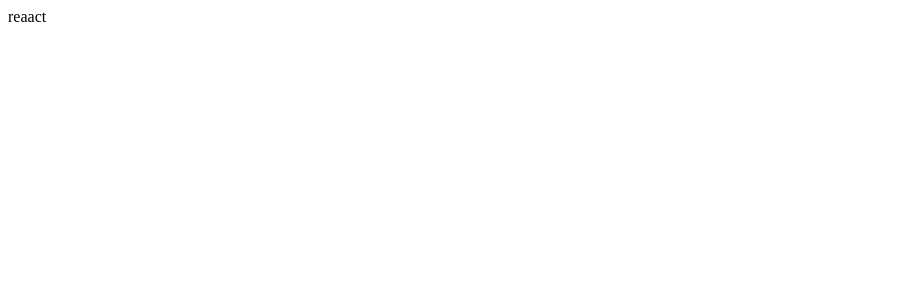
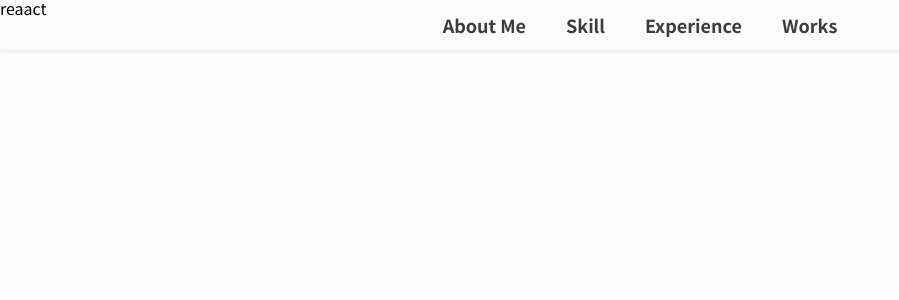
Before and after one commit to wanglala5131/personal-website, a React (Create React App) app: page / in a window 1280 px wide. Shown: the top 300 px of the page, without its empty margins (0-899 px from the left). Built offline with nearby package versions, Linux system fonts and the light colour scheme.

Commit message:
feat: add default setting and header

```diff
--- a/src/App.js
+++ b/src/App.js
@@ -1,5 +1,19 @@
+import { ThemeProvider } from 'styled-components';
+import { ResetStyle, GlobalStyle } from './components/globalStyle';
+import { PageHeader } from './components/header/Header';
+import { theme } from './components/variables';
+
 const App = () => {
-  return <div className="App">reaact</div>;
+  return (
+    <div className="App">
+      <ResetStyle />
+      <ThemeProvider theme={theme}>
+        <GlobalStyle />
+        <PageHeader />
+        reaact
+      </ThemeProvider>
+    </div>
+  );
 };
 
 export default App;
```
